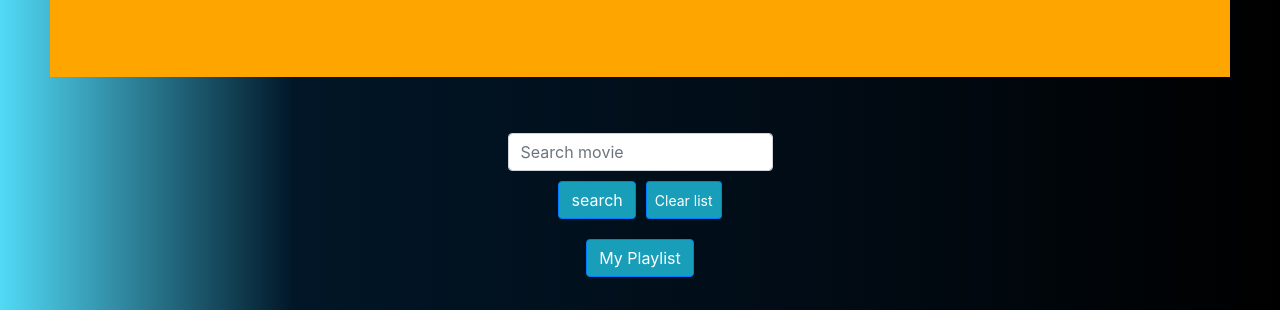
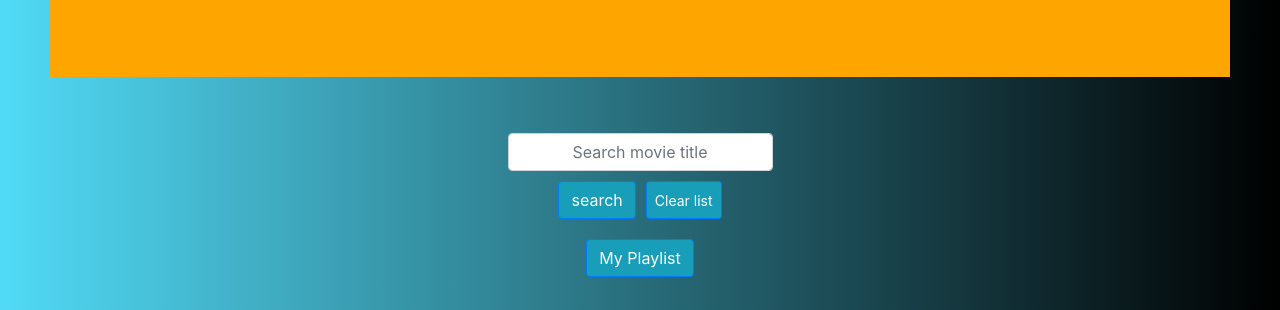
Before and after one commit to TylerArch/Group-6-Project, a plain HTML site: page index.html in a window 1280 px wide. Shown: the part 222-532 px from the top of the page. Drawn offline with nearby package versions, Linux system fonts and the light colour scheme.

Commit message:
Changed background gradient

```diff
--- a/assets/css/style.css
+++ b/assets/css/style.css
@@ -26,7 +26,7 @@ ul {
 body {
     padding: 50px;
     background: rgb(0,0,0);
-    background: linear-gradient(270deg, rgba(0,0,0,1) 0%, rgba(1,11,20,1) 34%, rgba(1,22,39,1) 77%, rgba(81,218,246,1) 100%);
+    background: linear-gradient(270deg, rgba(0,0,0,1), rgba(81,218,246,1));
 }
 
 #search-btn {
@@ -97,3 +97,7 @@ button:focus{
     background-color: #189eb9;
     margin-top: 15px;
 }
+
+input {
+    text-align: center;
+}
--- a/assets/css/watchlist.css
+++ b/assets/css/watchlist.css
@@ -1,6 +1,9 @@
-html, body {
+html {
   height: 100vh;
-  background-color: #021627;
+}
+
+body {
+  background: linear-gradient(270deg, rgba(0, 0, 0, 1), rgba(81, 218, 246, 1));
 }
 
 .container {
--- a/index.html
+++ b/index.html
@@ -33,7 +33,7 @@
         <form id="searchForm">
           <label for="search-movie"></label>
           <div class="form-row justify-content-center">
-            <input id="search-movie" class="form-control" placeholder="Search movie"></input>
+            <input id="search-movie" class="form-control" placeholder="Search movie title"></input>
             <input class="btn btn-primary" id="search-btn" type="submit" value="search"></input>
 
             <button id="clearBtn" type="button" class="btn btn-primary btn-sm">Clear list</button>
```
